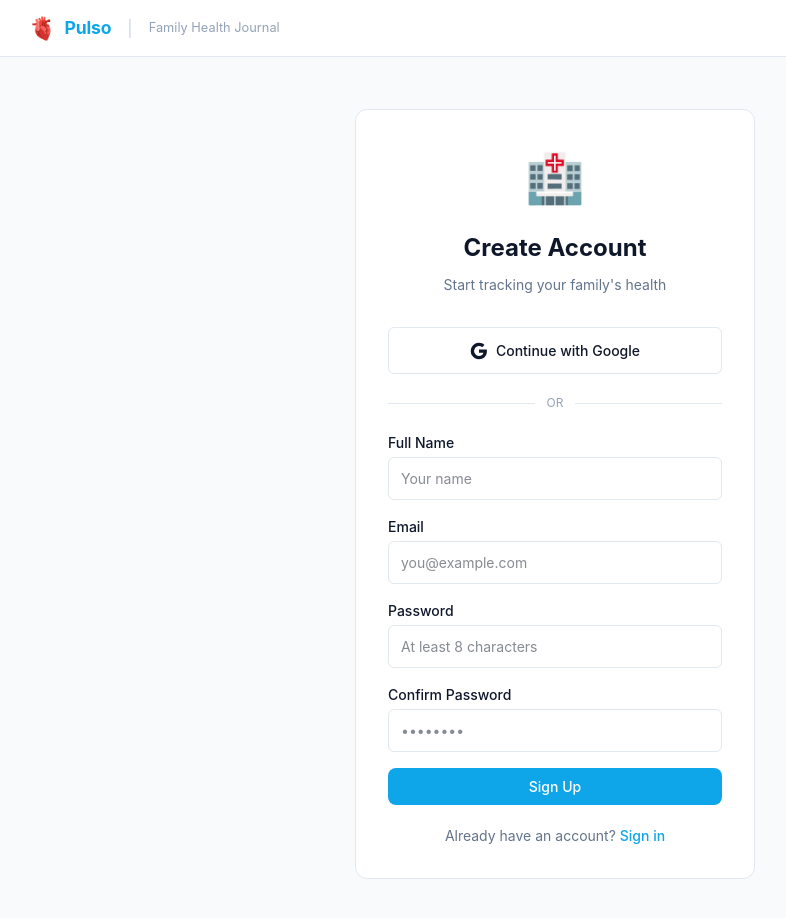
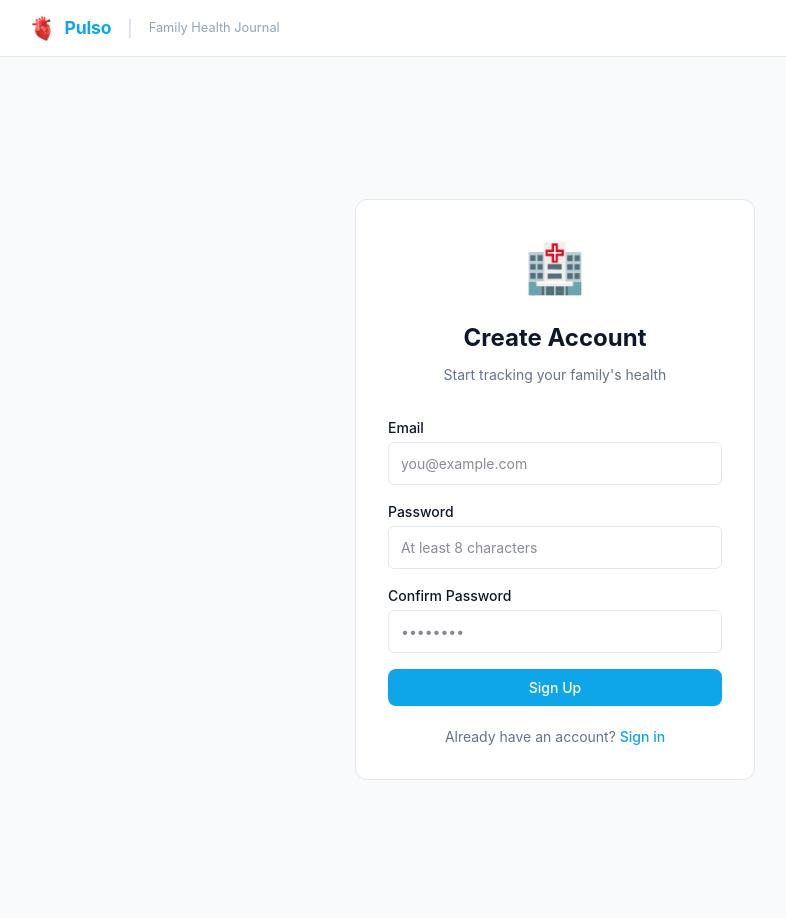
Before and after one commit to farmazai1502/pulso, a Next.js app: page /auth/signup in a window 1280 px wide. Shown: the top 918 px of the page, without its empty margins (85-871 px from the left). Built offline with nearby package versions, Linux system fonts and the light colour scheme; no server answers.

Commit message:
simplify signup to email/password.tsx

```diff
--- a/app/auth/signup/page.tsx
+++ b/app/auth/signup/page.tsx
@@ -7,12 +7,10 @@
 import { createClient } from '@/lib/supabase/client';
 
 export default function SignupPage() {
-  const [fullName, setFullName] = useState('');
   const [email, setEmail] = useState('');
   const [password, setPassword] = useState('');
   const [confirmPassword, setConfirmPassword] = useState('');
   const [loading, setLoading] = useState(false);
-  const [gmailLoading, setGmailLoading] = useState(false);
   const router = useRouter();
   const supabase = createClient();
 
@@ -34,9 +32,6 @@
       const { data, error } = await supabase.auth.signUp({
         email,
         password,
-        options: {
-          data: { full_name: fullName },
-        },
       });
 
       if (error) throw error;
@@ -58,23 +53,6 @@
     }
   }
 
-  async function handleGoogleSignup() {
-    setGmailLoading(true);
-    try {
-      const { error } = await supabase.auth.signInWithOAuth({
-        provider: 'google',
-        options: {
-          redirectTo: `${window.location.origin}/`,
-        },
-      });
-      if (error) throw error;
-    } catch (err: unknown) {
-      const msg = err instanceof Error ? err.message : 'Google signup failed';
-      toast.error(msg);
-      setGmailLoading(false);
-    }
-  }
-
   return (
     <div style={{ minHeight: '100vh', display: 'flex', alignItems: 'center', justifyContent: 'center', background: '#f8fafc', padding: '20px' }}>
       <div className="card" style={{ width: '100%', maxWidth: 400, padding: 32 }}>
@@ -84,71 +62,7 @@
           <p style={{ color: '#64748b', fontSize: '0.875rem', marginTop: 8 }}>Start tracking your family's health</p>
         </div>
 
-        <button
-          onClick={handleGoogleSignup}
-          disabled={gmailLoading}
-          style={{
-            width: '100%',
-            padding: '12px 16px',
-            border: '1px solid #e2e8f0',
-            background: 'white',
-            borderRadius: 6,
-            fontSize: '0.875rem',
-            fontWeight: 500,
-            cursor: 'pointer',
-            display: 'flex',
-            alignItems: 'center',
-            justifyContent: 'center',
-            gap: 8,
-            marginBottom: 20,
-            transition: 'all 0.15s',
-          }}
-          onMouseEnter={e => (e.currentTarget.style.background = '#f1f5f9')}
-          onMouseLeave={e => (e.currentTarget.style.background = 'white')}
-        >
-          {gmailLoading ? (
-            <><Spinner size={14} /> Signing up with Google...</>
-          ) : (
-            <>
-              <svg width="18" height="18" viewBox="0 0 24 24">
-                <path fill="currentColor" d="M22.56 12.25c0-.78-.07-1.53-.2-2.25H12v4.26h5.92c-.26 1.37-1.04 2.53-2.21 3.31v2.77h3.57c2.08-1.92 3.28-4.74 3.28-8.09z"/>
-                <path fill="currentColor" d="M12 23c2.97 0 5.46-.98 7.28-2.66l-3.57-2.77c-.98.66-2.23 1.06-3.71 1.06-2.86 0-5.29-1.93-6.16-4.53H2.18v2.84C3.99 20.53 7.7 23 12 23z"/>
-                <path fill="currentColor" d="M5.84 14.09c-.22-.66-.35-1.36-.35-2.09s.13-1.43.35-2.09V7.07H2.18C1.43 8.55 1 10.22 1 12s.43 3.45 1.18 4.93l2.85-2.22.81-.62z"/>
-                <path fill="currentColor" d="M12 5.38c1.62 0 3.06.56 4.21 1.64l3.15-3.15C17.45 2.09 14.97 1 12 1 7.7 1 3.99 3.47 2.18 7.07l3.66 2.84c.87-2.6 3.3-4.53 6.16-4.53z"/>
-              </svg>
-              Continue with Google
-            </>
-          )}
-        </button>
-
-        <div style={{ display: 'flex', alignItems: 'center', gap: 12, marginBottom: 20 }}>
-          <div style={{ flex: 1, height: 1, background: '#e2e8f0' }}></div>
-          <span style={{ color: '#94a3b8', fontSize: '0.75rem' }}>OR</span>
-          <div style={{ flex: 1, height: 1, background: '#e2e8f0' }}></div>
-        </div>
-
         <form onSubmit={handleSignup} style={{ display: 'flex', flexDirection: 'column', gap: 16 }}>
-          <div>
-            <label style={{ display: 'block', fontSize: '0.875rem', fontWeight: 500, color: '#0f172a', marginBottom: 4 }}>
-              Full Name
-            </label>
-            <input
-              type="text"
-              value={fullName}
-              onChange={e => setFullName(e.target.value)}
-              placeholder="Your name"
-              required
-              style={{
-                width: '100%',
-                padding: '10px 12px',
-                border: '1px solid #e2e8f0',
-                borderRadius: 6,
-                fontSize: '0.875rem',
-                fontFamily: 'inherit',
-              }}
-            />
-          </div>
-
           <div>
             <label style={{ display: 'block', fontSize: '0.875rem', fontWeight: 500, color: '#0f172a', marginBottom: 4 }}>
               Email
```
